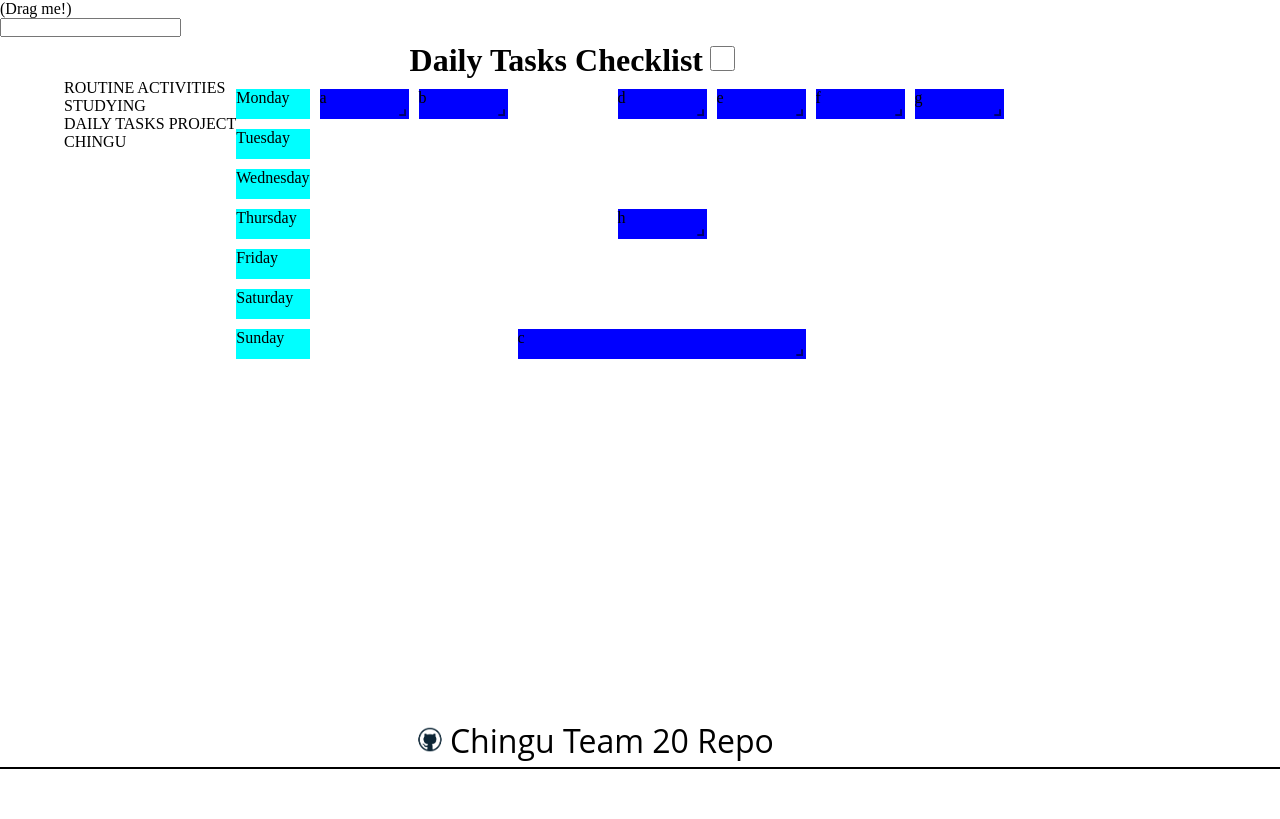
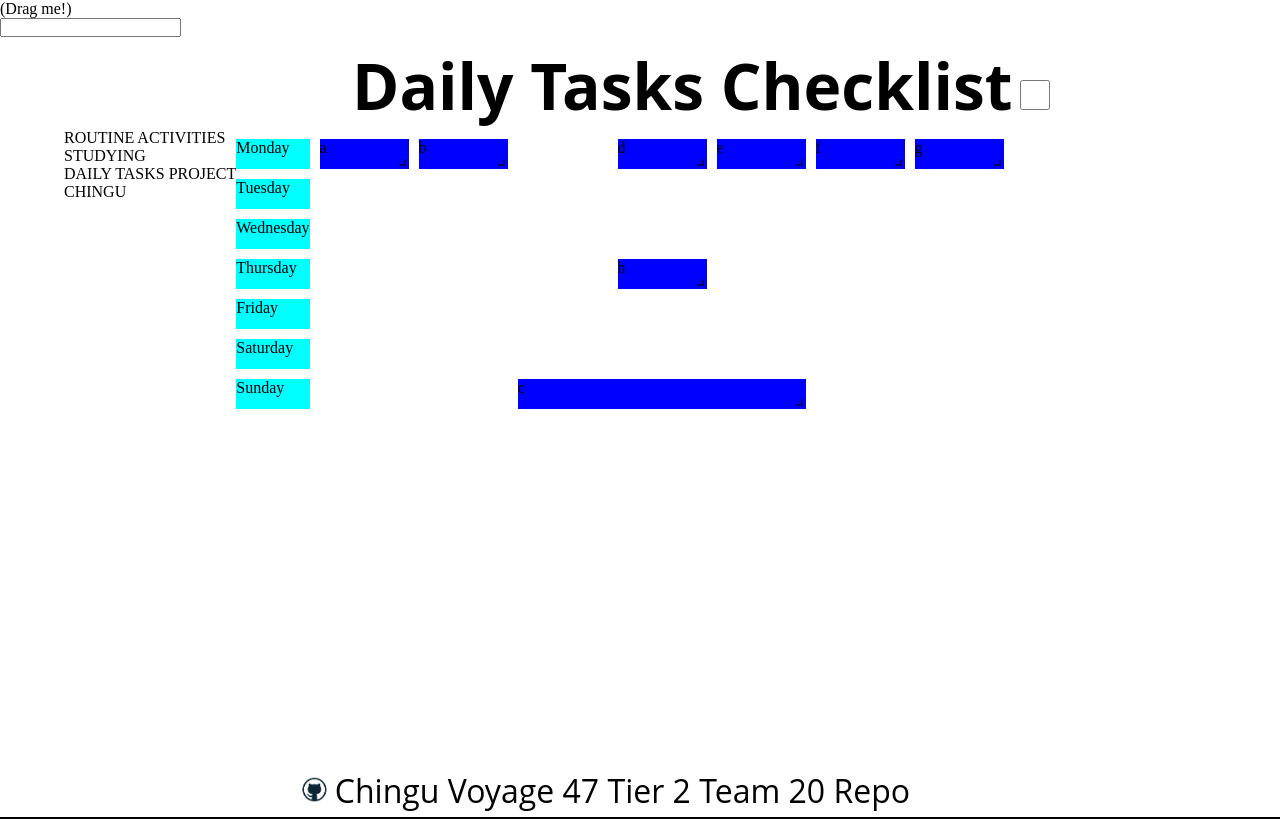
Before and after one commit to chingu-voyages/v47-tier2-team-20, a React (Vite) app in the folder DailyTasksApp/: page / in a window 1280 px wide. Built offline with nearby package versions, Linux system fonts and the light colour scheme.

Commit message:
Updating Footer.jsx and index.css

```diff
--- a/DailyTasksApp/src/components/Footer.jsx
+++ b/DailyTasksApp/src/components/Footer.jsx
@@ -7,7 +7,7 @@ function Footer() {
         <div className="link">
             <a href="https://github.com/chingu-voyages/v47-tier2-team-20/tree/main">
                 <img className="github" src={github}></img>
-                Chingu Team 20 Repo
+                Chingu Voyage 47 Tier 2 Team 20 Repo
             </a>
         </div>
     </div>
--- a/DailyTasksApp/src/index.css
+++ b/DailyTasksApp/src/index.css
@@ -3,7 +3,9 @@
   padding: 0;
   box-sizing:border-box;
 }
-
+html {
+  font-size: 16px;
+}
 table, th, td{
   border: 1px solid;
   width: 100%;
@@ -77,17 +79,21 @@ table, th, td {
 /* HEADER */
 .header {
   align-items: center;
+  font-family: Open Sans;
+  font-size: 2em;
   justify-content: center;
-  padding: 0 0 0 30%;
+  padding: 0 0 0 25%;
   width: 90%;
 }
 /* FOOTER */
 .footer {
   align-items: center;
+  font-size: 1em;
   display: flex;
   font-family: Open Sans;
   justify-content: center;
-  padding: 0 0 0 30%;
+  padding: 0 0 0 20%;
+  width: 90%;
 }
 .github {
   width: 5%;
@@ -98,7 +104,7 @@ table, th, td {
   text-decoration: none;
 }
 input[type=checkbox] {
-  height: 25px;
+  height: 30px;
   margin: 0 0 0 1%;
-  width: 25px;
+  width: 30px;
 }
```
